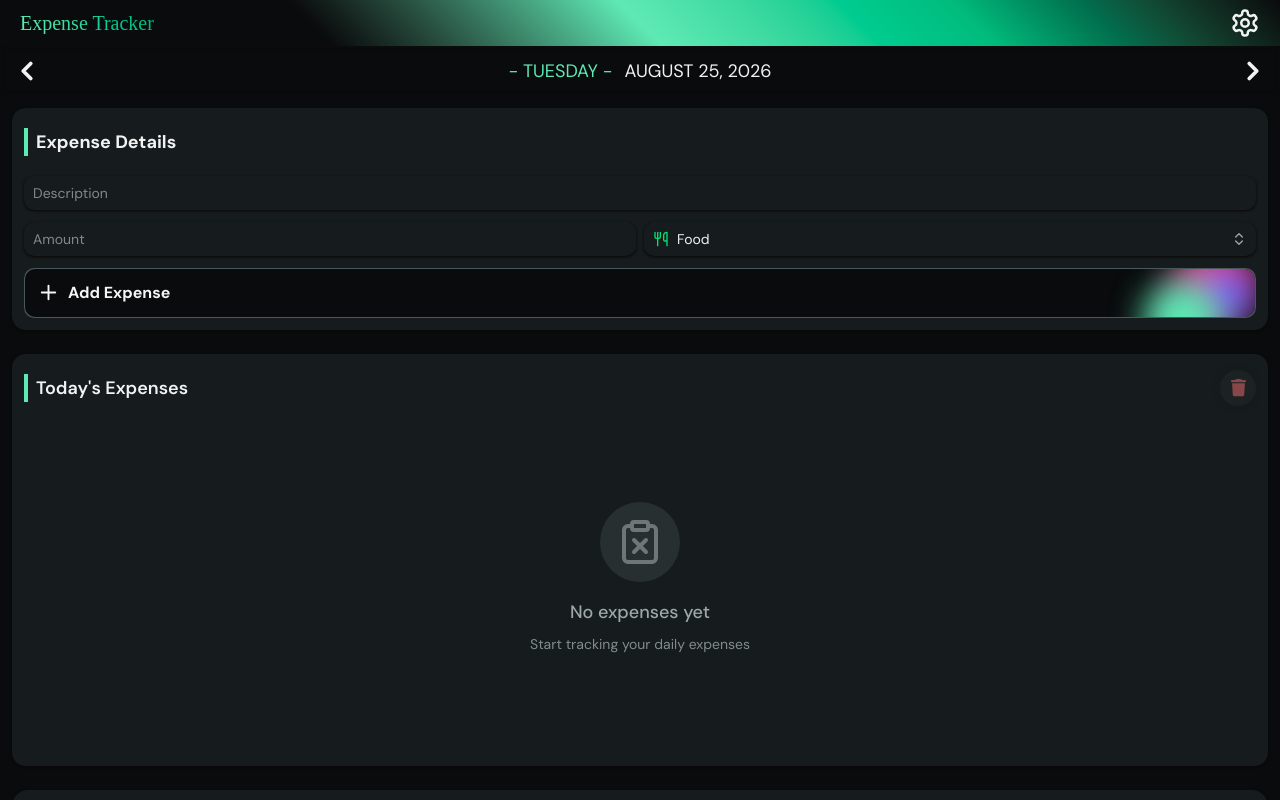
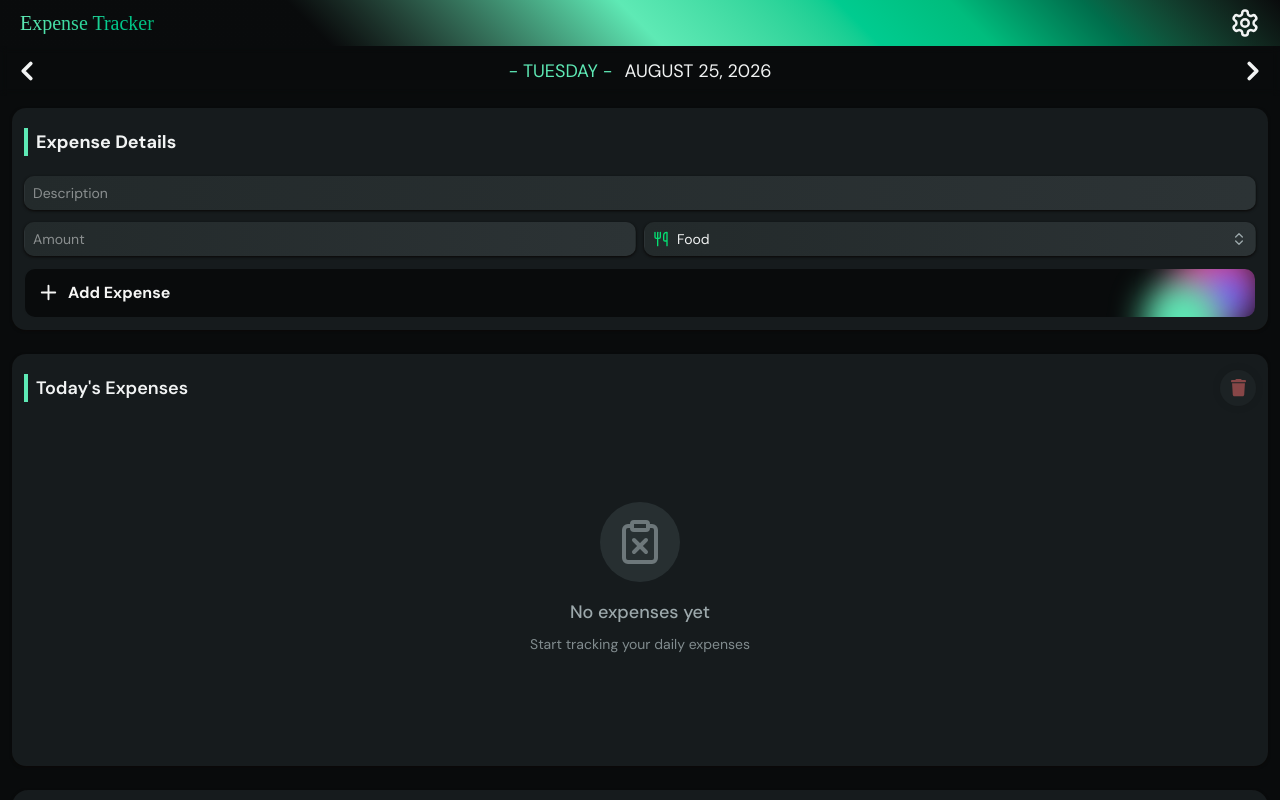
Before and after one commit to aaronpaulxx/expense-tracker, a React (Vite) app: page / in a window 1280 px wide. Built offline with nearby package versions, Linux system fonts and the light colour scheme; a web font is replaced by a local one.

Commit message:
refactor: seperate another gradient variable

```diff
--- a/src/index.css
+++ b/src/index.css
@@ -18,11 +18,12 @@
 
   --accent: var(--color-emerald-300);
   --accent-secondary: var(--color-emerald-500);
-  --expense-row-gradient: var(--color-emerald-900);
+  --expense-gradient: oklch(27.861% 0.01006 207.217);
+  --expense-gradient2: oklch(31.521% 0.0103 216.962);
 
   --background: var(--color-mist-950);
   --foreground: var(--color-mist-100);
-  --secondary: var(--color-mist-500);
+  --secondary: var(--color-mist-600);
   --secondary-foreground: var(--color-mist-200);
   --muted: var(--color-mist-700);
   --muted-foreground: var(--color-mist-400);
@@ -50,6 +51,8 @@
 
   --color-accent: var(--accent);
   --color-accent-secondary: var(--accent-secondary);
+  --color-expense-gradient: var(--expense-gradient);
+  --color-expense-gradient2: var(--expense-gradient2);
 
   --color-background: var(--background);
   --color-foreground: var(--foreground);
@@ -58,11 +61,9 @@
   --color-muted: var(--muted);
   --color-muted-foreground: var(--muted-foreground);
 
-  --color-expense-row-gradient: var(--expense-row-gradient);
   --color-card: var(--card);
   --color-popover: var(--popover);
   --color-border: var(--border);
-  --color-ring: var(--ring);
 
   --color-chart-grid: var(--chart-grid);
   --color-chart-tick: var(--chart-tick);
@@ -149,16 +150,6 @@
   }
 }
 
-
-@layer base {
-  * {
-    @apply border-border outline-ring/50;
-  }
-  body {
-    @apply bg-background text-foreground;
-  }
-}
-
 @keyframes gradient-flow {
   0% {
     background-position: 0% 50%;
@@ -187,7 +178,7 @@
   position: relative;
   padding: 1px;
   border-radius: 10.5px;
-  background: oklch(45% 0.017 213.2);
+  background: var(--card);
   transition: all 0.5s ease;
   z-index: 0;
 }
```
